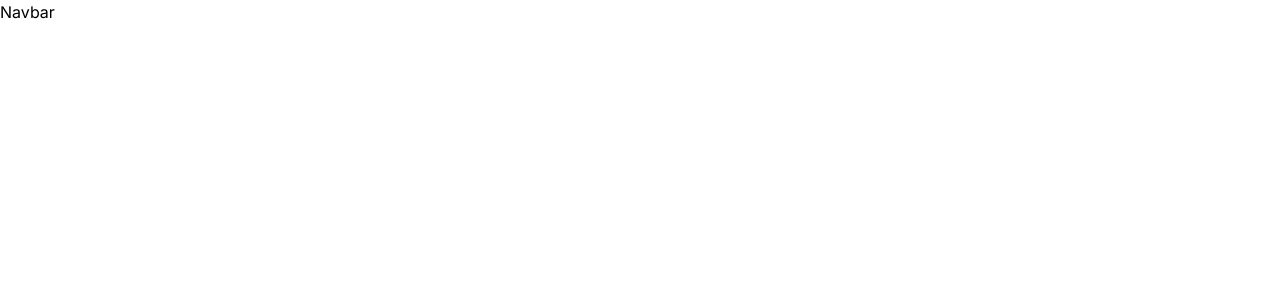
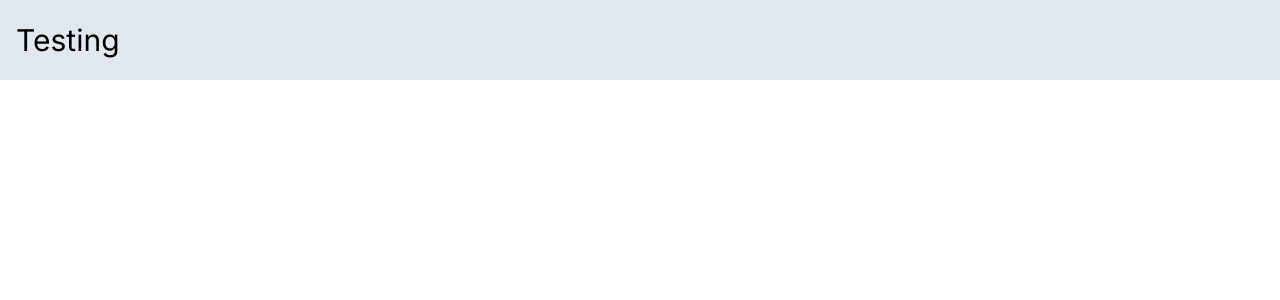
Before and after one commit to nevadoj/nevadoj.github.io, a React (Create React App) app: page / in a window 1280 px wide. Shown: the top 300 px of the page. Built offline with nearby package versions, Linux system fonts and the light colour scheme; the HTML template or start-up script is replaced by a standard one.

Commit message:
Starting navbar

```diff
--- a/src/components/NavBar.jsx
+++ b/src/components/NavBar.jsx
@@ -2,8 +2,10 @@ import React from 'react'
 
 export default function NavBar() {
   return (
-    <div>
-      Navbar
+    <div className='flex justify-between items-center w-full h-20 px-4 text-black bg-slate-200'>
+        <div>
+            <h1 className='text-3xl'>Testing</h1>
+        </div>
     </div>
   )
 }
```
